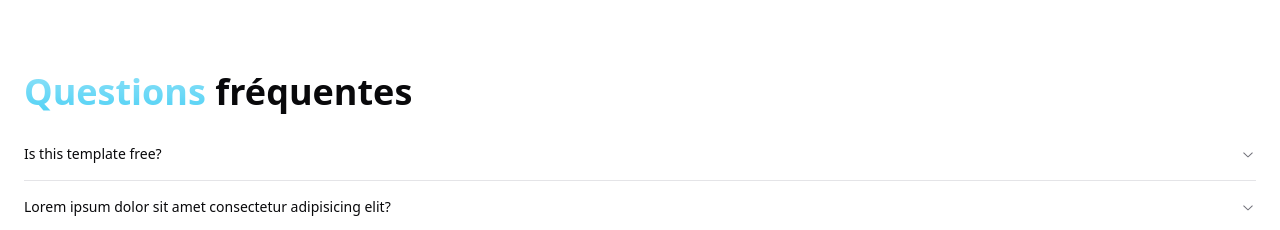
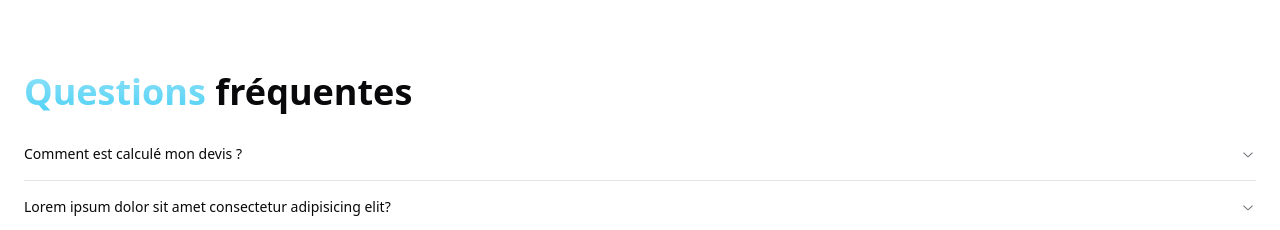
Before and after one commit to DopeCloudd/portfolio_freelance_react, a React (Vite) app: page / in a window 1280 px wide. Shown: the part 4000-4230 px from the top of the page. Built offline with nearby package versions, Linux system fonts and the light colour scheme.

Commit message:
chore: Update FAQ with French translation for question and answer

```diff
--- a/src/components/FAQ.tsx
+++ b/src/components/FAQ.tsx
@@ -13,8 +13,9 @@ interface FAQProps {
 
 const FAQList: FAQProps[] = [
   {
-    question: "Is this template free?",
-    answer: "Yes. It is a free ChadcnUI template.",
+    question: "Comment est calculé mon devis ?",
+    answer:
+      "Après une première prise de contact et basé sur vos besoins, je vous enverrai un devis détaillé avec toutes les actions que je vais réaliser pour répondre à vos attentes.",
     value: "item-1",
   },
   {
```
